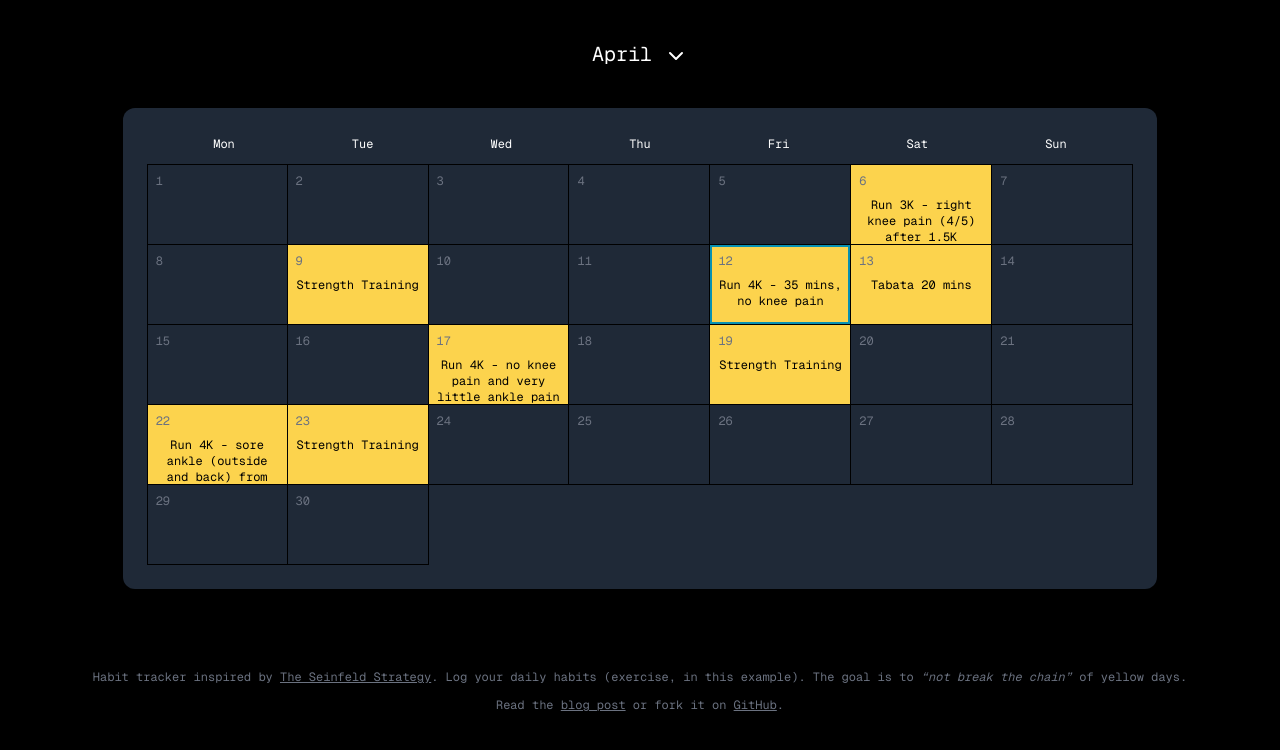
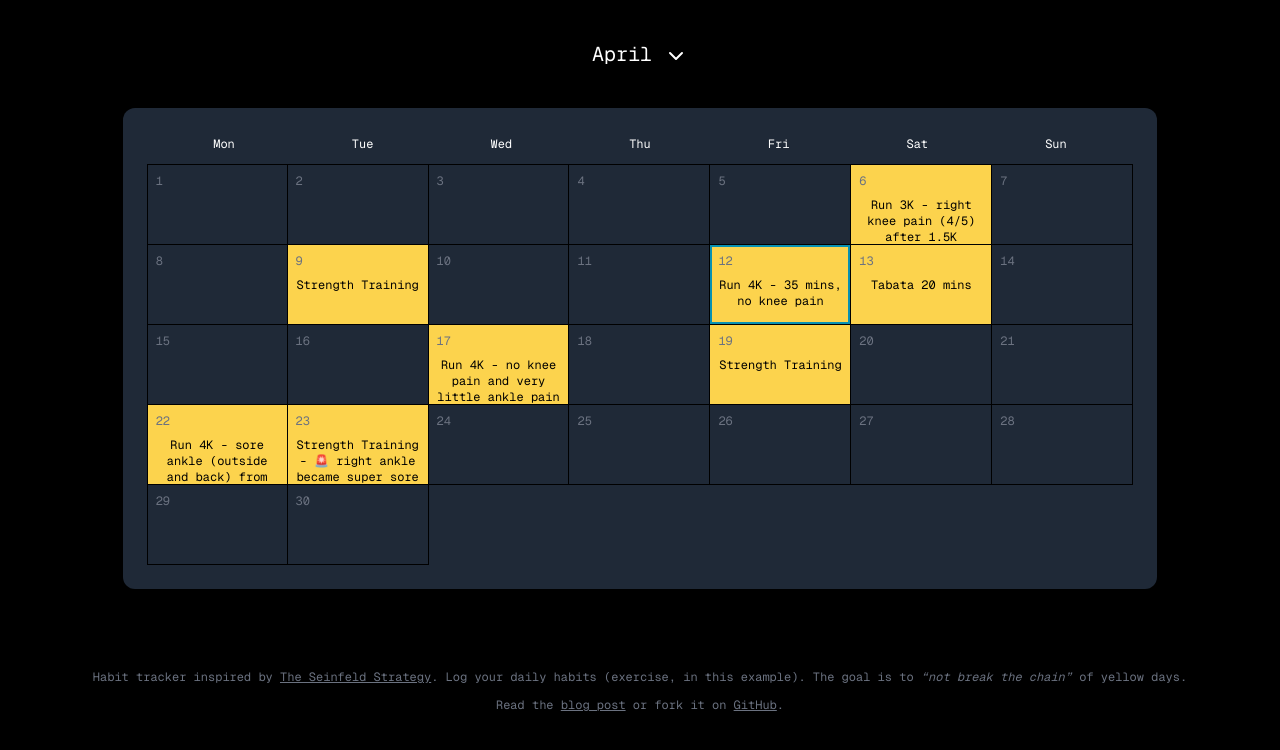
Before and after one commit to scottgallant/seinfeld-calendar, a Next.js app: page / in a window 1280 px wide. Shown: the top 750 px of the page. Built offline with nearby package versions, Linux system fonts and the light colour scheme.

Commit message:
Update specialDates.js

```diff
--- a/src/data/specialDates.js
+++ b/src/data/specialDates.js
@@ -56,7 +56,7 @@ const specialDates = [
   { "date": "2024-04-17", "description": "Run 4K - no knee pain and very little ankle pain" },
   { "date": "2024-04-19", "description": "Strength Training" },
   { "date": "2024-04-22", "description": "Run 4K - sore ankle (outside and back) from walking in beach the day before" },
-  { "date": "2024-04-23", "description": "Strength Training " },
+  { "date": "2024-04-23", "description": "Strength Training - 🚨 right ankle became super sore all week, not just the inside ligament but moreso the back and outside too" },
 ];
 
 
```
